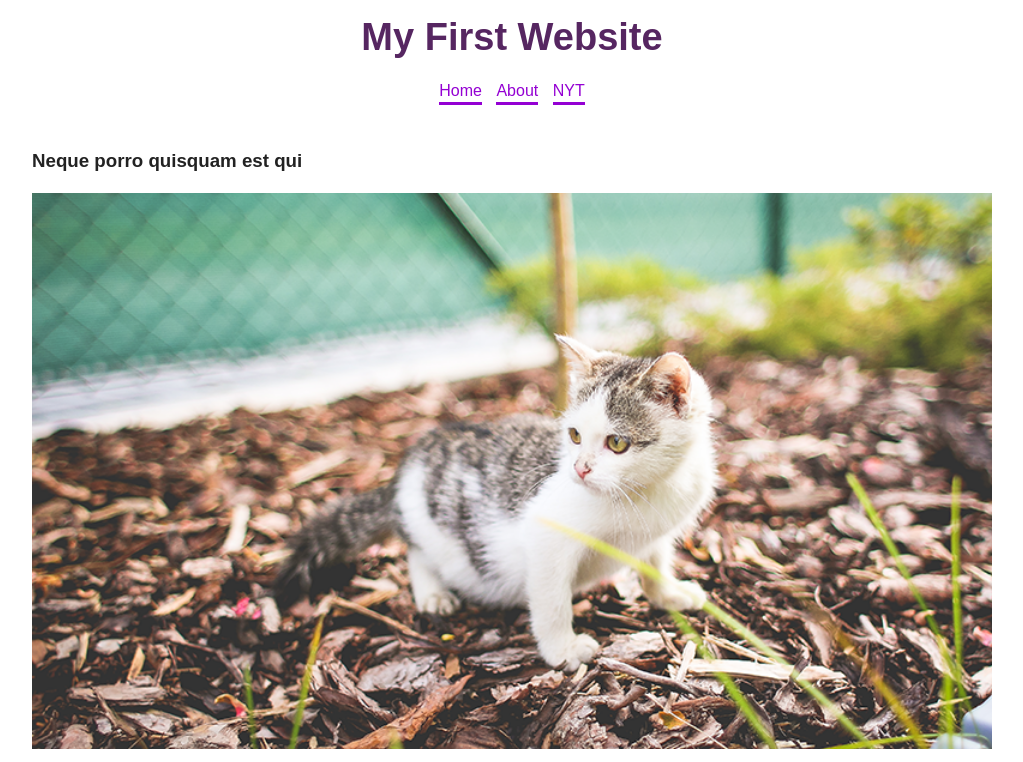
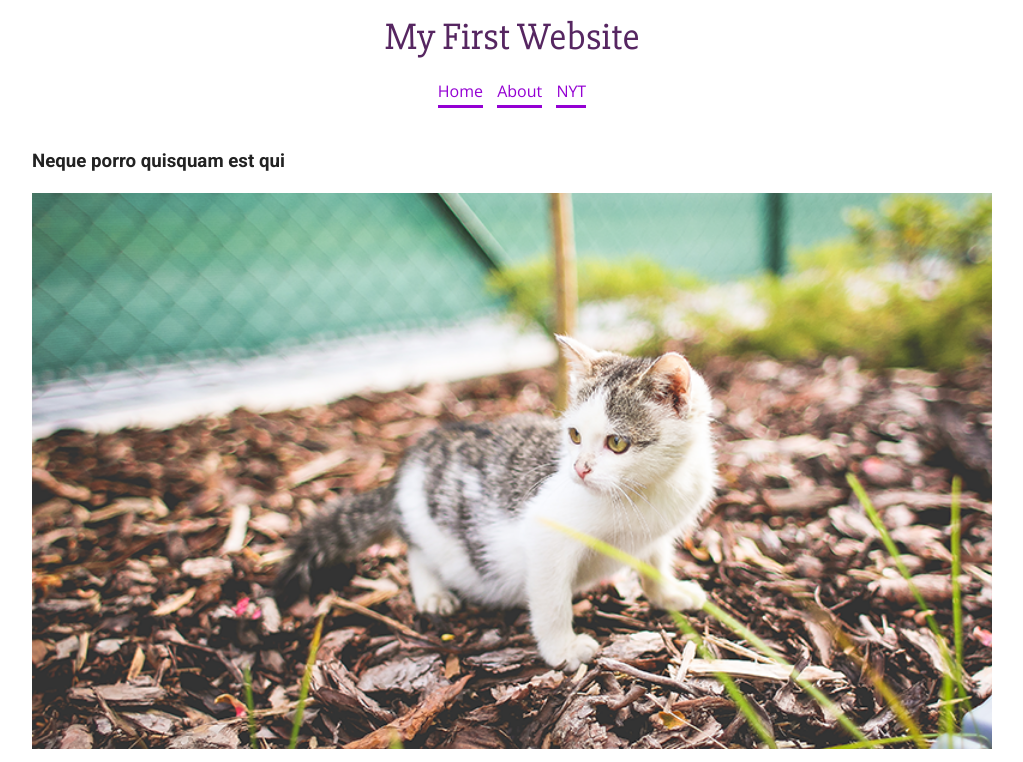
Before and after one commit to rmolk/My-First-Website, a plain HTML site: page index.html in a window 1280 px wide. Shown: the top 762 px of the page, without its empty margins (128-1151 px from the left). Drawn offline with nearby package versions, Linux system fonts and the light colour scheme.

Commit message:
Trying to Get The New Fonts

```diff
--- a/css/main.css
+++ b/css/main.css
@@ -55,10 +55,22 @@ textarea {
 /* ==========================================================================
    Author's custom styles
    ========================================================================== */
+body {
+    font-family: 'Open Sans', sans-serif;
+    font-weight: 300
+}
+
 h1 {
     color: #562661;
     font-size: 38px;
     margin: 0;
+    font-family: 'Slabo 27px', serif;
+    font-weight: 400;
+}
+
+h3 {
+    font-family: 'Roboto', sans-serif;
+    font-weight: 700;
 }
 
 #about h1 {
--- a/index.html
+++ b/index.html
@@ -9,6 +9,7 @@
 
         <link rel="stylesheet" href="css/normalize.min.css">
         <link rel="stylesheet" href="css/main.css">
+        <link href='https://fonts.googleapis.com/css?family=Open+Sans:300|Slabo+27px|Roboto:700' rel='stylesheet' type='text/css'>
 
         <!--[if lt IE 9]>
             <script src="//html5shiv.googlecode.com/svn/trunk/html5.js"></script>
```
Also changed, not shown: about.html (+1 -0 lines).
